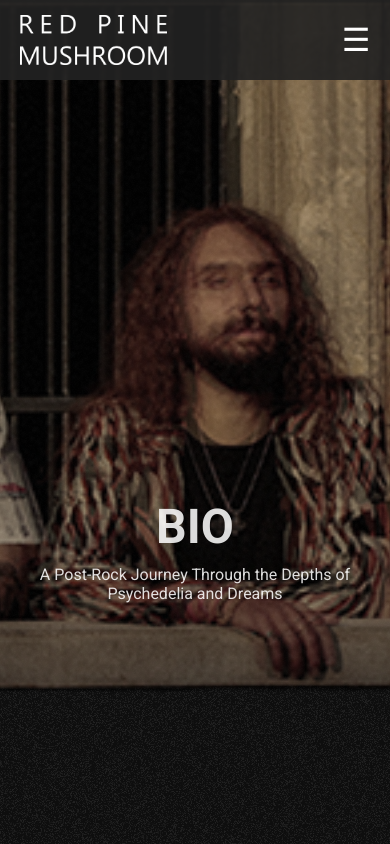
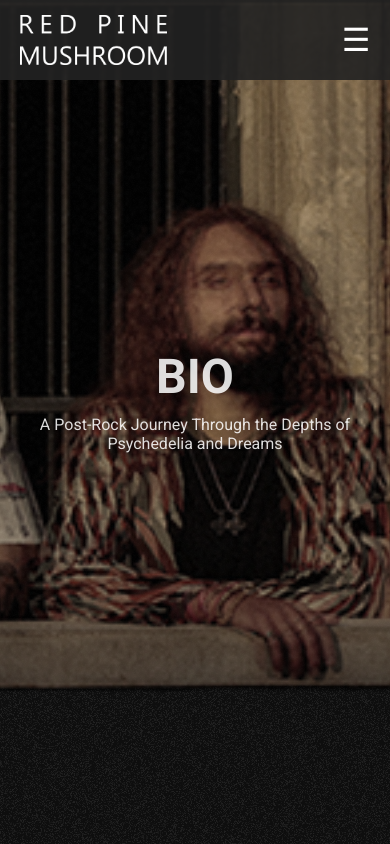
Before and after one commit to Halaszle/RPMTEST3, a Next.js app: page /bio in a window 390 px wide. Shown: the top 844 px of the page. Built offline with nearby package versions, Linux system fonts and the light colour scheme.

Commit message:
Updated homepage

```diff
--- a/app/styles/Bio.module.css
+++ b/app/styles/Bio.module.css
@@ -48,4 +48,9 @@
     background: url('/bio-header-mobile.webp') no-repeat center center/cover;
 
     }
+	.bioHeader h1 {
+    font-size: 3rem; /* ✅ Dopasowana wielkość tekstu */
+    font-weight: 700;
+    margin-top: 0px;
+	}
 }
```
